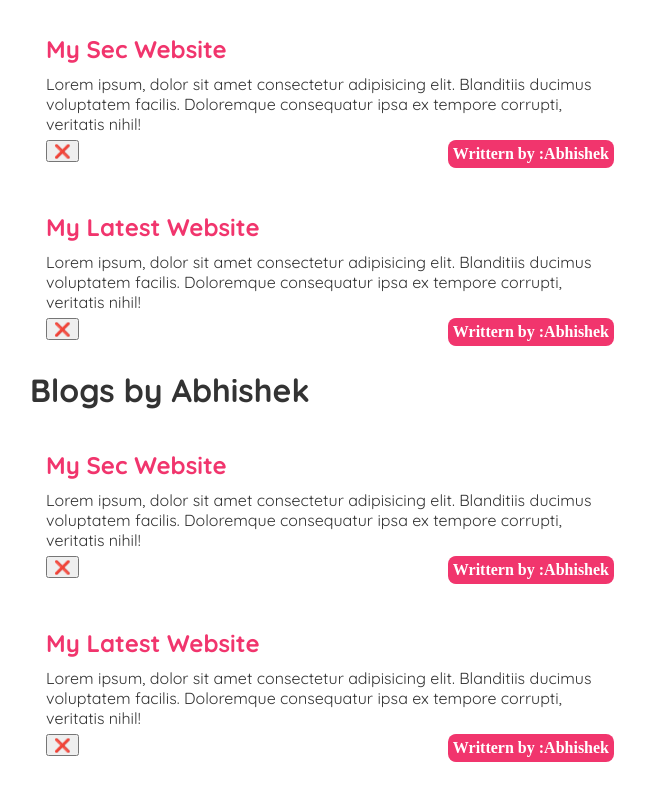
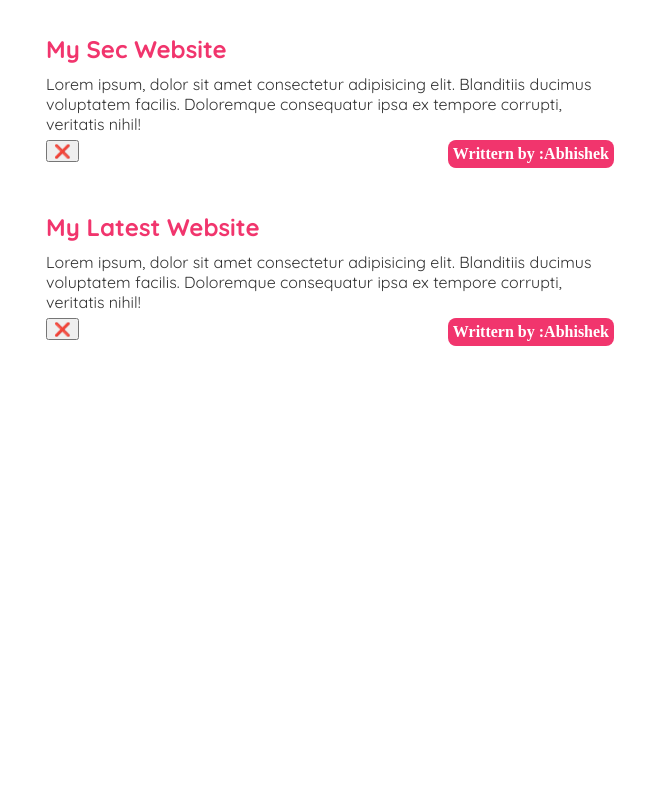
Before and after one commit to ShivaniAgarwal07/Blogging-App, a React (Create React App) app: page / in a window 1280 px wide. Shown: the part 533-1333 px from the top of the page, without its empty margins (310-955 px from the left). After the commit the page ends 963 px from the top, so only its background shows below. Built offline with nearby package versions, Linux system fonts and the light colour scheme.

Commit message:
delete ops done

```diff
--- a/src/Comps/home.js
+++ b/src/Comps/home.js
@@ -35,10 +35,10 @@ const Home = () => {
     }
     return (
         <div className="home">
-            <BlogList bloglist={blogs} title="All Blogs!"/>
+            <BlogList bloglist={blogs} title="All Blogs!" handleDelete={handledelete}/>
 
         {/* reusing blogs comp with diff filtered data */}
-            <BlogList bloglist={blogs.filter((blog) =>blog.author==="Abhishek")} title="Blogs by Abhishek"/>
+            {/* <BlogList bloglist={blogs.filter((blog) =>blog.author==="Abhishek")} title="Blogs by Abhishek"/> */}
         </div>
      );
 }
```
